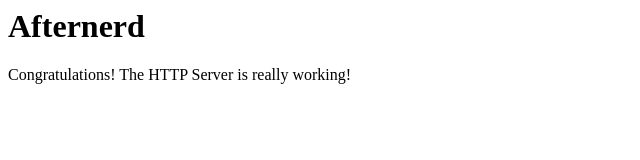
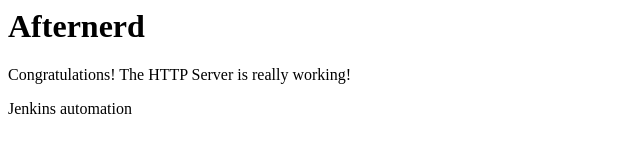
Before and after one commit to Ferdinand-Oluwaseye/python-server, a plain HTML site: page public/index.html in a window 1280 px wide. Shown: the whole page, without its empty margins (0-640 px from the left). Drawn offline with Linux system fonts and the light colour scheme.

Commit message:
Testing autobuild again

```diff
--- a/public/index.html
+++ b/public/index.html
@@ -5,5 +5,6 @@
     <body>
         <h1>Afternerd</h1>
         <p>Congratulations! The HTTP Server is really working!</p>
+	<p>Jenkins automation</p>
     </body>
 </html>
```
